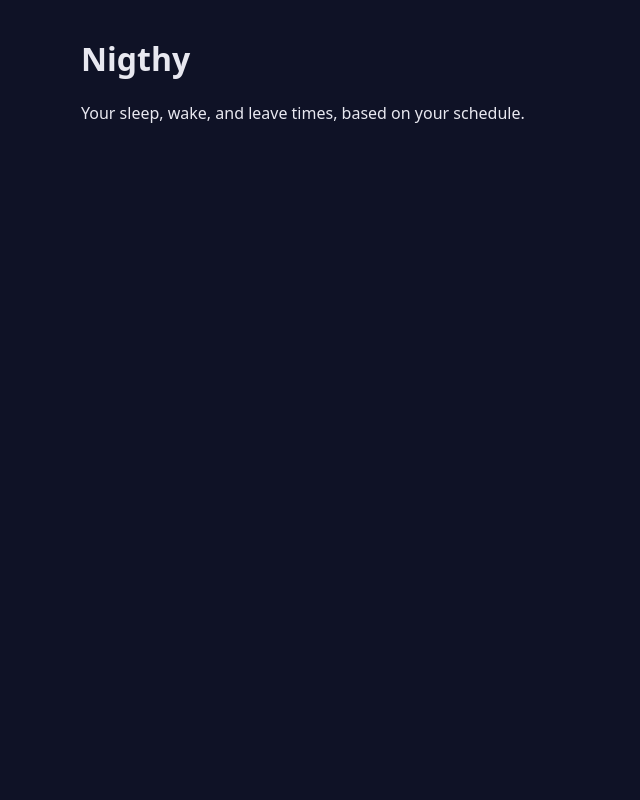
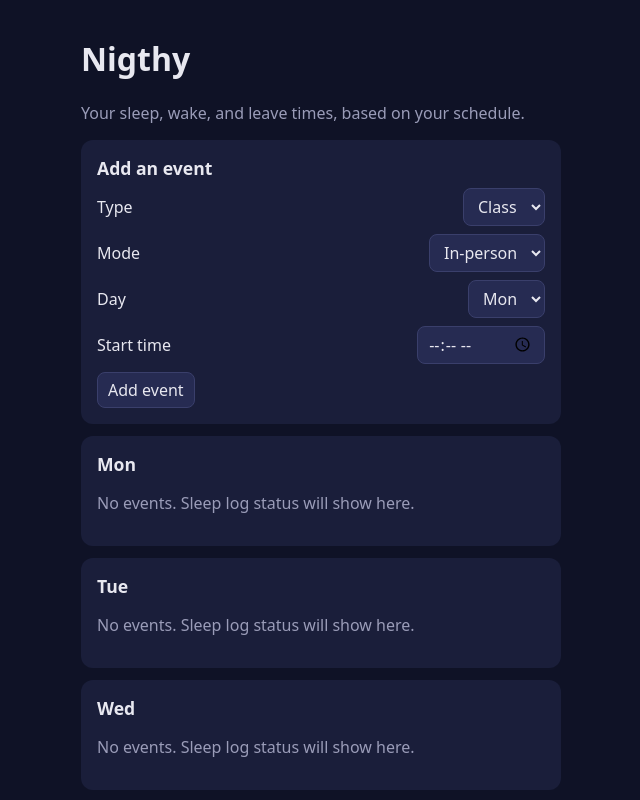
Before and after one commit to Klunam/Nigthy, a React (Vite) app: page / in a window 1280 px wide. Shown: the top 800 px of the page, without its empty margins (319-959 px from the left). Built offline with nearby package versions, Linux system fonts and the light colour scheme.

Commit message:
Add event form and daily plan screen
Co-Authored-By: Claude Opus 5.5 <noreply@anthropic.com>

```diff
--- a/src/App.jsx
+++ b/src/App.jsx
@@ -1,10 +1,50 @@
-// The main screen of the app. For now it's a placeholder; the daily plan and
-// sleep log will be added here step by step.
+// The main screen. It holds the events and campus answers, saves them,
+// and shows the add-event form plus one card per day.
+import { useEffect, useState } from 'react'
+import DayCard from './DayCard.jsx'
+import EventForm from './EventForm.jsx'
+import { DAYS } from './plan.js'
+import { load, save } from './storage.js'
+
 function App() {
+  // Start from whatever was saved last time (or empty).
+  const [events, setEvents] = useState(() => load('nigthy-events', []))
+  // { Mon: true, Wed: false, ... } — a day missing here hasn't been answered.
+  const [campus, setCampus] = useState(() => load('nigthy-campus', {}))
+
+  // Save again whenever these change.
+  useEffect(() => save('nigthy-events', events), [events])
+  useEffect(() => save('nigthy-campus', campus), [campus])
+
+  function addEvent(event) {
+    setEvents([...events, { ...event, id: Date.now() }])
+  }
+
+  function deleteEvent(id) {
+    setEvents(events.filter((event) => event.id !== id))
+  }
+
+  function setGoingToCampus(day, value) {
+    setCampus({ ...campus, [day]: value })
+  }
+
   return (
     <main>
       <h1>Nigthy</h1>
-      <p>Your sleep, wake, and leave times, based on your schedule.</p>
+      <p className="muted">Your sleep, wake, and leave times, based on your schedule.</p>
+
+      <EventForm onAdd={addEvent} />
+
+      {DAYS.map((day) => (
+        <DayCard
+          key={day}
+          day={day}
+          events={events.filter((event) => event.day === day)}
+          goingToCampus={campus[day]}
+          onCampusChange={(value) => setGoingToCampus(day, value)}
+          onDelete={deleteEvent}
+        />
+      ))}
     </main>
   )
 }
--- /dev/null
+++ b/src/DayCard.jsx
@@ -0,0 +1,71 @@
+// One day of the week: its events, the "going to campus?" question, and the
+// bedtime / wake / leave plan.
+import { formatTime, planDay, toMinutes } from './plan.js'
+
+function DayCard({ day, events, goingToCampus, onCampusChange, onDelete }) {
+  if (events.length === 0) {
+    return (
+      <section className="card">
+        <h2>{day}</h2>
+        <p className="muted">No events. Sleep log status will show here.</p>
+      </section>
+    )
+  }
+
+  // In-person days default to "yes". Online-only days wait for an answer.
+  const hasInPerson = events.some((e) => e.mode === 'in-person')
+  const campus = goingToCampus ?? (hasInPerson ? true : null)
+  const plan = campus === null ? null : planDay(events, campus)
+
+  const sorted = [...events].sort((a, b) => toMinutes(a.startTime) - toMinutes(b.startTime))
+
+  return (
+    <section className="card">
+      <h2>{day}</h2>
+
+      <ul className="events">
+        {sorted.map((event) => (
+          <li key={event.id}>
+            {formatTime(toMinutes(event.startTime))} · {event.type} · {event.mode}
+            <button className="link" onClick={() => onDelete(event.id)}>
+              Remove
+            </button>
+          </li>
+        ))}
+      </ul>
+
+      <p>
+        Going to campus?{' '}
+        <button aria-pressed={campus === true} onClick={() => onCampusChange(true)}>
+          Yes
+        </button>{' '}
+        <button aria-pressed={campus === false} onClick={() => onCampusChange(false)}>
+          No
+        </button>
+      </p>
+
+      {plan ? (
+        <dl className="plan">
+          {/* A negative bedtime means it falls the night before this day. */}
+          <dt>Bedtime</dt>
+          <dd>
+            {formatTime(plan.bed)}
+            {plan.bed < 0 && <span className="muted"> (night before)</span>}
+          </dd>
+          <dt>Wake</dt>
+          <dd>{formatTime(plan.wake)}</dd>
+          {plan.leave !== null && (
+            <>
+              <dt>Leave</dt>
+              <dd>{formatTime(plan.leave)}</dd>
+            </>
+          )}
+        </dl>
+      ) : (
+        <p className="muted">Answer above to see your plan.</p>
+      )}
+    </section>
+  )
+}
+
+export default DayCard
--- /dev/null
+++ b/src/EventForm.jsx
@@ -0,0 +1,64 @@
+// The form for adding one event (a class or work shift) to the schedule.
+import { useState } from 'react'
+import { DAYS } from './plan.js'
+
+function EventForm({ onAdd }) {
+  const [type, setType] = useState('class')
+  const [mode, setMode] = useState('in-person')
+  const [day, setDay] = useState('Mon')
+  const [startTime, setStartTime] = useState('')
+
+  function handleSubmit(e) {
+    e.preventDefault() // stop the browser from reloading the page
+    if (!startTime) return
+    onAdd({ type, mode, day, startTime })
+    setStartTime('') // clear the time, keep the rest for quick re-entry
+  }
+
+  return (
+    <form className="card event-form" onSubmit={handleSubmit}>
+      <h2>Add an event</h2>
+
+      <label>
+        Type
+        <select value={type} onChange={(e) => setType(e.target.value)}>
+          <option value="class">Class</option>
+          <option value="work">Work</option>
+        </select>
+      </label>
+
+      <label>
+        Mode
+        <select value={mode} onChange={(e) => setMode(e.target.value)}>
+          <option value="in-person">In-person</option>
+          <option value="online">Online</option>
+        </select>
+      </label>
+
+      <label>
+        Day
+        <select value={day} onChange={(e) => setDay(e.target.value)}>
+          {DAYS.map((d) => (
+            <option key={d} value={d}>
+              {d}
+            </option>
+          ))}
+        </select>
+      </label>
+
+      <label>
+        Start time
+        <input
+          type="time"
+          value={startTime}
+          onChange={(e) => setStartTime(e.target.value)}
+          required
+        />
+      </label>
+
+      <button type="submit">Add event</button>
+    </form>
+  )
+}
+
+export default EventForm
--- a/src/index.css
+++ b/src/index.css
@@ -11,3 +11,74 @@ main {
   margin: 0 auto;
   padding: 16px;
 }
+
+h2 {
+  margin: 0 0 8px;
+  font-size: 1.1rem;
+}
+
+.muted {
+  color: #9a9cb8;
+}
+
+/* Each day and the form sit in a rounded box. */
+.card {
+  background: #1a1e3a;
+  border-radius: 12px;
+  padding: 16px;
+  margin-bottom: 12px;
+}
+
+.event-form label {
+  display: flex;
+  justify-content: space-between;
+  align-items: center;
+  margin-bottom: 8px;
+}
+
+select,
+input,
+button {
+  font: inherit;
+  padding: 6px 10px;
+  border-radius: 8px;
+  border: 1px solid #3a3f6b;
+  background: #262b52;
+  color: inherit;
+}
+
+button {
+  cursor: pointer;
+}
+
+/* Highlight the chosen Yes/No answer. */
+button[aria-pressed='true'] {
+  background: #6c63ff;
+  border-color: #6c63ff;
+}
+
+button.link {
+  border: none;
+  background: none;
+  color: #9a9cb8;
+  text-decoration: underline;
+  margin-left: 8px;
+}
+
+.events {
+  padding-left: 18px;
+  margin: 0 0 8px;
+}
+
+/* The plan: label on the left, time on the right. */
+.plan {
+  display: grid;
+  grid-template-columns: auto 1fr;
+  gap: 4px 16px;
+  margin: 0;
+}
+
+.plan dd {
+  margin: 0;
+  font-weight: 600;
+}
--- a/src/plan.js
+++ b/src/plan.js
@@ -10,6 +10,8 @@ export const SETTINGS = {
   delayWindowStart: 6 * 60, // 6:00 AM
   delayWindowEnd: 9 * 60 + 30, // 9:30 AM
 }
+
+export const DAYS = ['Mon', 'Tue', 'Wed', 'Thu', 'Fri', 'Sat', 'Sun']
 
 const MINUTES_IN_DAY = 24 * 60
 
--- /dev/null
+++ b/src/storage.js
@@ -0,0 +1,20 @@
+// Saves and loads data in the browser's localStorage, so it's still there
+// after the app is closed.
+
+export function load(key, fallback) {
+  try {
+    const saved = localStorage.getItem(key)
+    return saved ? JSON.parse(saved) : fallback
+  } catch {
+    // Storage blocked or data broken: start fresh instead of crashing.
+    return fallback
+  }
+}
+
+export function save(key, value) {
+  try {
+    localStorage.setItem(key, JSON.stringify(value))
+  } catch {
+    // Storage full or blocked: the app still works, it just won't remember.
+  }
+}
```
Also changed, not shown: 1 other file (tests, documents, lock files or other folders).
